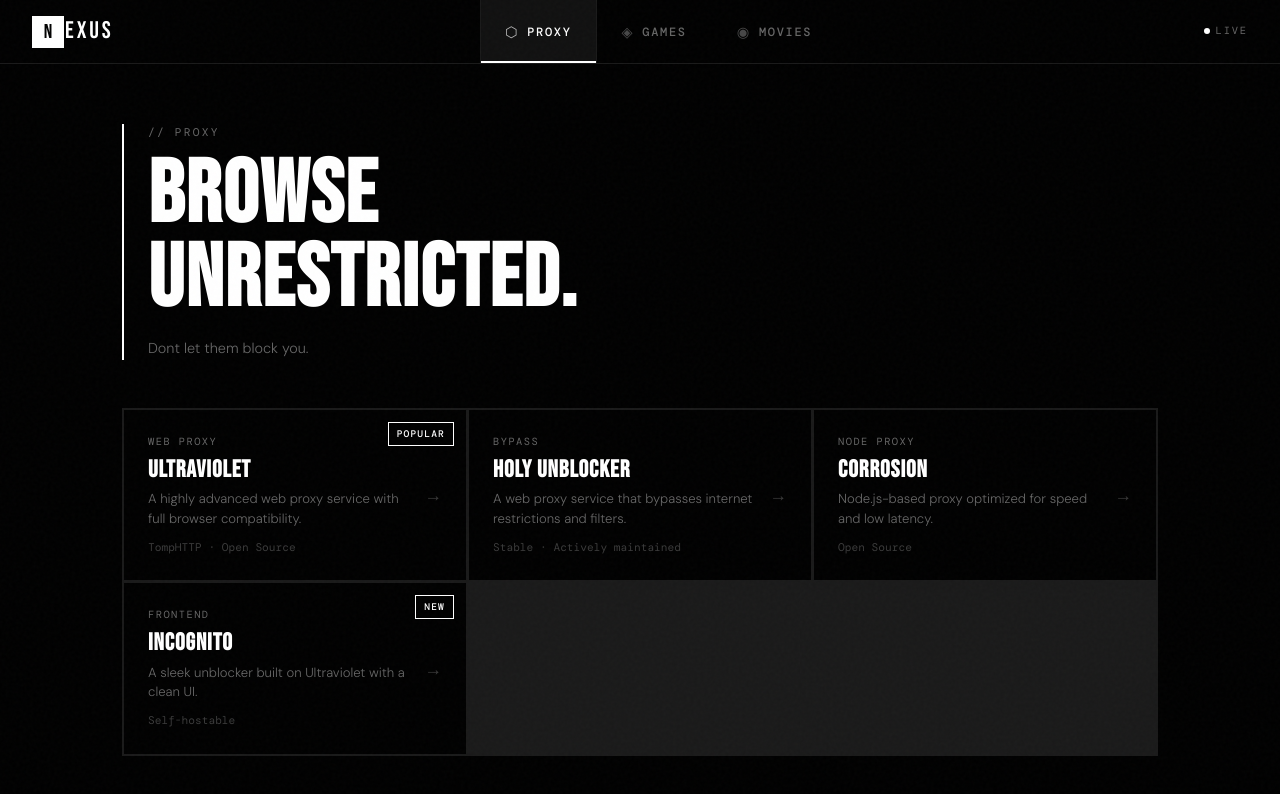
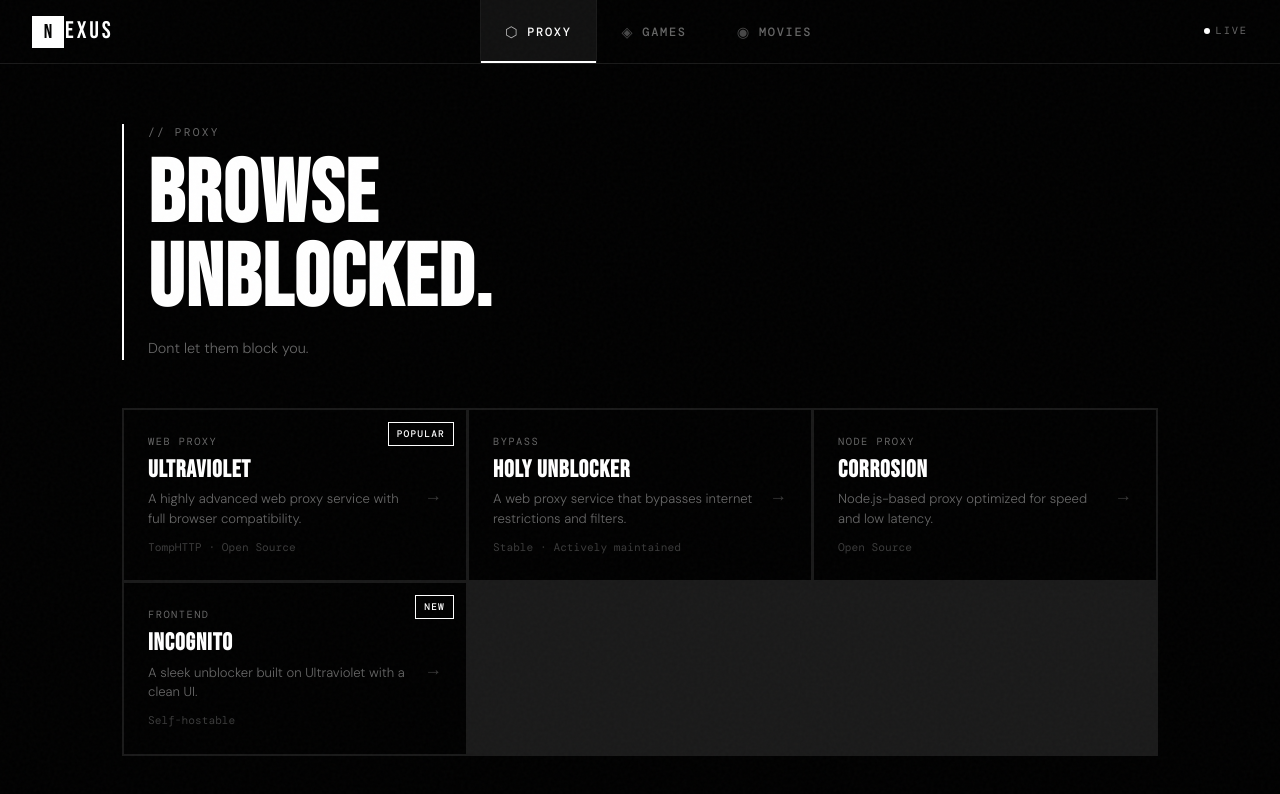
Before and after one commit to vamp17384-ops/StanNetwork, a React (Vite) app: page / in a window 1280 px wide. Shown: the top 794 px of the page. Built offline with nearby package versions, Linux system fonts and the light colour scheme; a web font is replaced by a local one.

Commit message:
Update ProxyPage.jsx

```diff
--- a/src/pages/ProxyPage.jsx
+++ b/src/pages/ProxyPage.jsx
@@ -47,7 +47,7 @@ export default function ProxyPage() {
     <div className={styles.page}>
       <div className={styles.hero}>
         <span className={styles.heroLabel}>// PROXY</span>
-        <h1 className={styles.heroTitle}>Browse<br />Unrestricted.</h1>
+        <h1 className={styles.heroTitle}>Browse<br />Unblocked.</h1>
         <p className={styles.heroSub}>
           Dont let them block you.
         </p>
```
